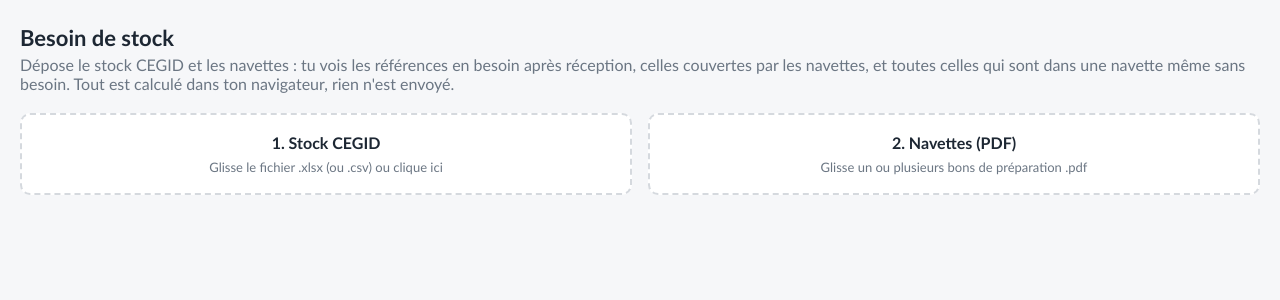
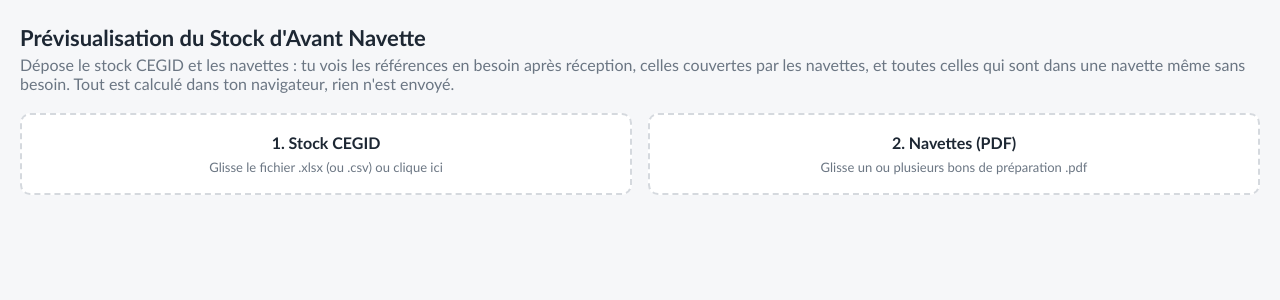
Before and after one commit to axell152/Navette, a Next.js app: page / in a window 1280 px wide. Shown: the top 300 px of the page. Built offline with nearby package versions, Linux system fonts and the light colour scheme.

Commit message:
Update page.tsx

```diff
--- a/app/page.tsx
+++ b/app/page.tsx
@@ -118,7 +118,7 @@ export default function Page() {
 
   return (
     <main>
-      <h1>Besoin de stock</h1>
+      <h1>Prévisualisation du Stock d'Avant Navette</h1>
       <p className="sub">Dépose le stock CEGID et les navettes : tu vois les références en besoin après réception, celles couvertes par les navettes, et toutes celles qui sont dans une navette même sans besoin. Tout est calculé dans ton navigateur, rien n&apos;est envoyé.</p>
 
       <div className="zones">
```
